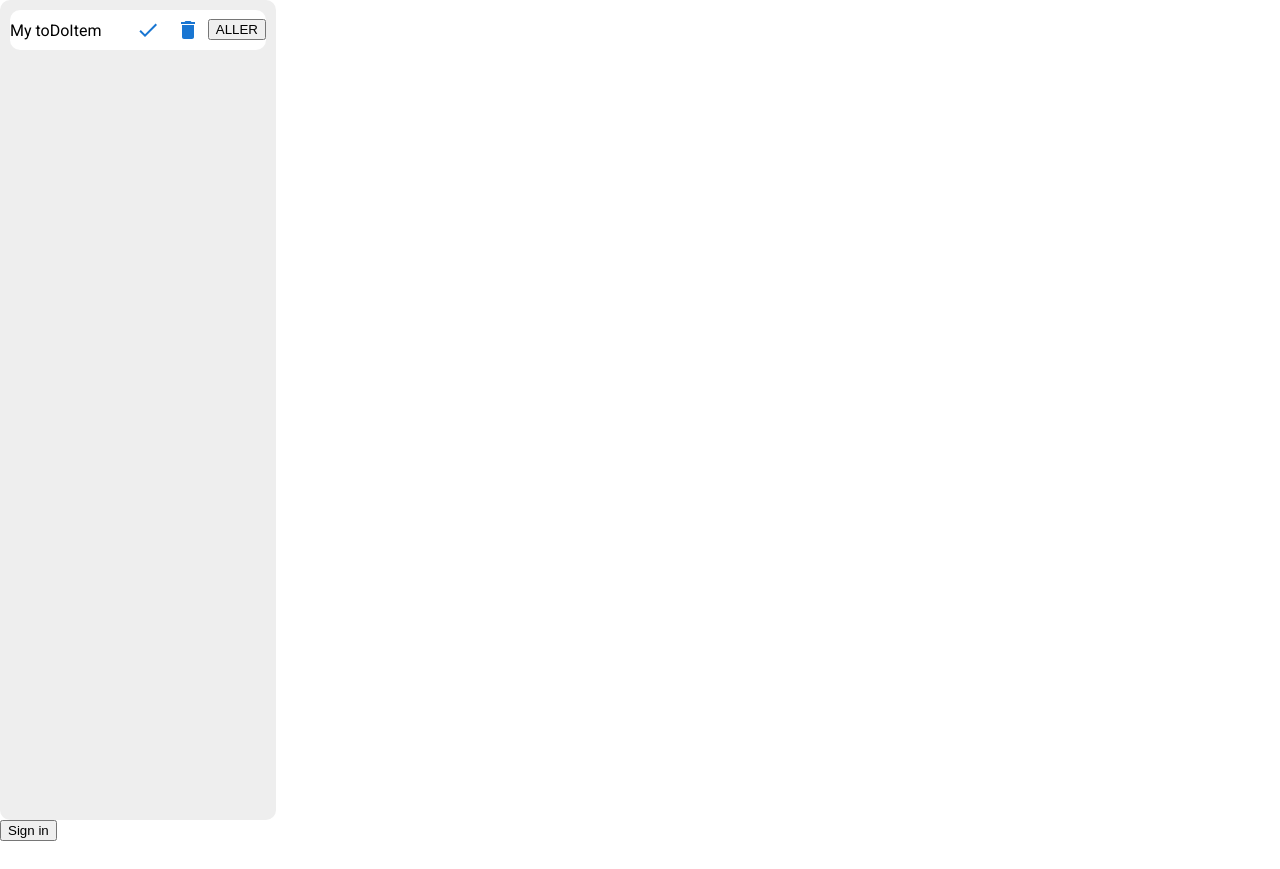
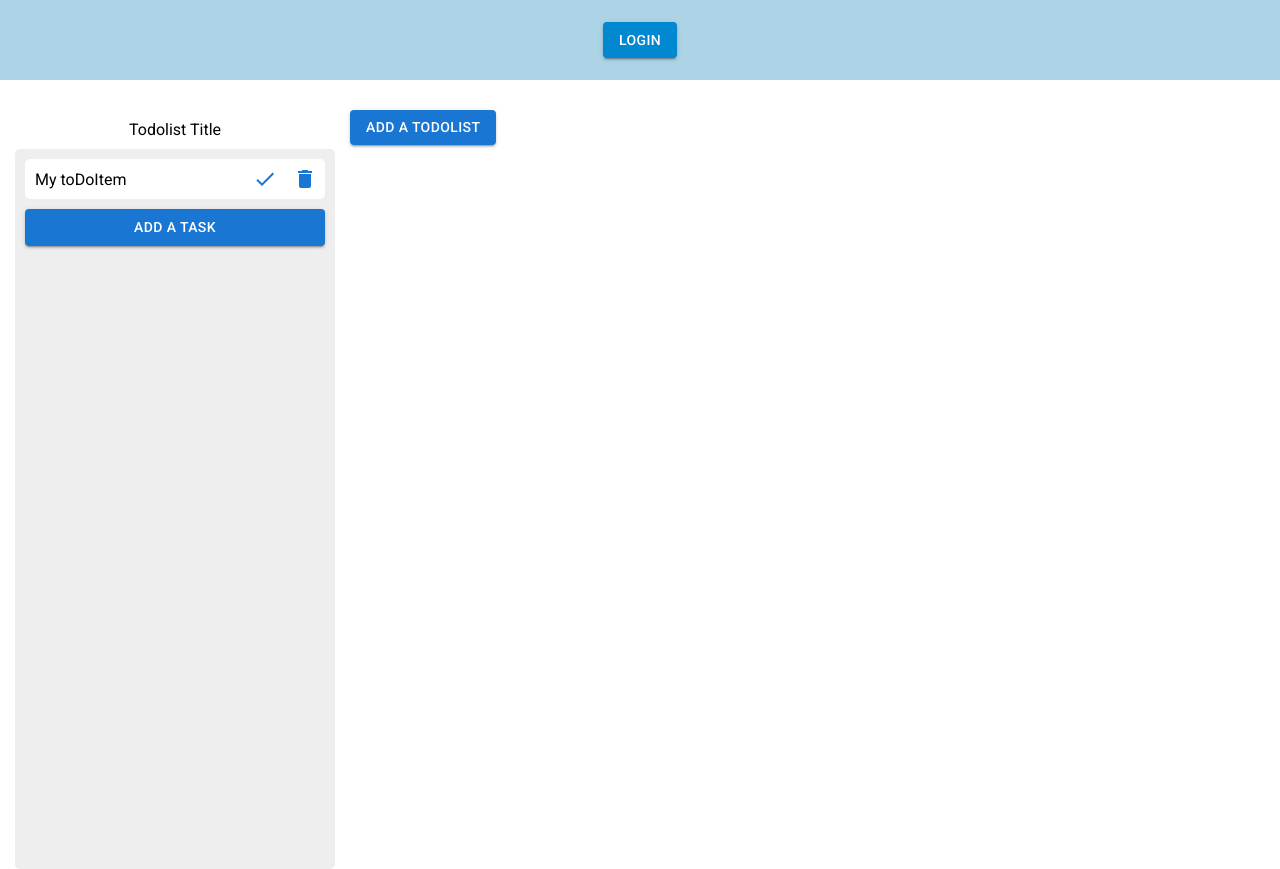
Before and after one commit to Wardy2K/activityManager, a React (Vite) app: page / in a window 1280 px wide. Before the commit the page ends 841 px from the top, so only its background shows below. Built offline with nearby package versions, Linux system fonts and the light colour scheme; the HTML template or start-up script is replaced by a standard one.

Commit message:
add: Modal add todolists

```diff
--- a/src/App.css
+++ b/src/App.css
@@ -2,3 +2,7 @@ body {
   margin: 0;
   font-family: 'Roboto';
 }
+
+.app_container {
+  display: flex;
+}
--- a/src/App.tsx
+++ b/src/App.tsx
@@ -1,16 +1,40 @@
-import './App.css'
-import ToDoList from './components/ToDoList'
-import { UserContext } from './services/UserContext';
+import { useState } from "react";
+import "./App.css";
+import Header from "./components/Header";
+import Modal from "./components/Modal";
+import ToDoList from "./components/ToDoList";
+import { UserContext } from "./services/UserContext";
+import Button from "@mui/material/Button";
 
 function App() {
+  const [open, setOpen] = useState(false);
+  const [theme, setTheme] = useState("");
+  const [newToDoListName, setNewToDoListName] = useState("");
 
   return (
     <UserContext>
-
-      <ToDoList />
-      <button onClick={() => {}}>Sign in</button>
+      <Header />
+      <div className="app_container">
+        <ToDoList />
+        <Button
+          variant="contained"
+          color="primary"
+          style={{ height: "35px" }}
+          onClick={() => setOpen(true)}
+        >
+          Add a todolist
+        </Button>
+        <Modal
+          open={open}
+          setOpen={setOpen}
+          theme={theme}
+          setTheme={setTheme}
+          newTodoListName={newToDoListName}
+          setNewTodoListName={setNewToDoListName}
+        />
+      </div>
     </UserContext>
-  )
+  );
 }
 
-export default App
+export default App;
--- /dev/null
+++ b/src/components/Header.css
@@ -0,0 +1,8 @@
+header {
+    background-color: #5ba9ce80;
+    height: 80px;
+    display: flex;
+    justify-content: center;
+    align-items: center;
+    margin-bottom: 30px;
+}
--- /dev/null
+++ b/src/components/Header.tsx
@@ -0,0 +1,17 @@
+import Button from '@mui/material/Button'
+import './Header.css'
+import { useContext } from 'react'
+import { UserAuthContext } from '../services/UserContext'
+
+export default function Header() {
+
+	const {signInWithGoogle} = useContext(UserAuthContext)
+
+  return (
+    <header>
+        <Button variant="contained" color="info" onClick={() => signInWithGoogle()}>
+          Login
+        </Button>
+    </header>
+  )
+}
--- /dev/null
+++ b/src/components/Modal.tsx
@@ -0,0 +1,97 @@
+import {
+  Button,
+  Dialog,
+  DialogActions,
+  DialogContent,
+  DialogContentText,
+  DialogTitle,
+  FormControl,
+  InputLabel,
+  MenuItem,
+  Select,
+  TextField,
+} from "@mui/material";
+import { db } from "../firebase";
+import { useContext } from "react";
+import { UserAuthContext } from "../services/UserContext";
+import { arrayUnion, collection, doc, setDoc } from "firebase/firestore";
+
+interface ModalProps {
+  open: boolean;
+  setOpen: React.Dispatch<React.SetStateAction<boolean>>;
+  theme: string;
+  setTheme: React.Dispatch<React.SetStateAction<string>>;
+  newTodoListName: string;
+  setNewTodoListName: React.Dispatch<React.SetStateAction<string>>;
+}
+
+export default function Modal(props: ModalProps) {
+  const { user } = useContext(UserAuthContext);
+
+  const handleCloseAddTodoListModal = () => {
+    props.setOpen(false);
+    props.setTheme("");
+  };
+
+  const addNewToDoList = async () => {
+    if (!user) {
+      console.log("Redirect to Authication page");
+      return;
+    }
+    const toDoListDocRef = doc(db, `users/${user.uid}/todolists`);
+    const userDocRef = doc(db, `users/${user.uid}`);
+    await setDoc(toDoListDocRef, {});
+    await setDoc(userDocRef, {
+      todolists: arrayUnion({
+        name: props.newTodoListName,
+        id: toDoListDocRef.id,
+      }),
+    });
+    props.setOpen(false);
+    props.setTheme("");
+  };
+
+  return (
+    <div>
+      <Dialog open={props.open} onClose={() => handleCloseAddTodoListModal()}>
+        <DialogTitle>Add a new list</DialogTitle>
+        <DialogContent>
+          <DialogContentText>
+            To create a new list, please enter a name for your todolist and a
+            theme here.
+          </DialogContentText>
+          <TextField
+            autoFocus
+            margin="dense"
+            id="name"
+            label="Name of the list"
+            type="text"
+            fullWidth
+            variant="standard"
+            onChange={(e) => props.setNewTodoListName(e.target.value)}
+          />
+          <FormControl fullWidth style={{ marginTop: "10px" }}>
+            <InputLabel id="demo-simple-select-label">Theme</InputLabel>
+            <Select
+              labelId="demo-simple-select-label"
+              id="demo-simple-select"
+              value={props.theme}
+              label="Age"
+              onChange={(event) => props.setTheme(event.target.value as string)}
+            >
+              <MenuItem value={"Work"}>Work</MenuItem>
+              <MenuItem value={"Hobbies"}>Hobbies</MenuItem>
+              <MenuItem value={"Cooking"}>Cooking</MenuItem>
+              <MenuItem value={"Sport"}>Sport</MenuItem>
+              <MenuItem value={"Other"}>Other</MenuItem>
+            </Select>
+          </FormControl>
+        </DialogContent>
+        <DialogActions>
+          <Button onClick={() => handleCloseAddTodoListModal()}>Cancel</Button>
+          <Button onClick={() => addNewToDoList()}>Add</Button>
+        </DialogActions>
+      </Dialog>
+    </div>
+  );
+}
--- a/src/components/ToDoList.tsx
+++ b/src/components/ToDoList.tsx
@@ -1,31 +1,18 @@
-import { IconButton } from '@mui/material'
-import DeleteIcon from '@mui/icons-material/Delete';
-import DoneIcon from '@mui/icons-material/Done';
+import ToDoListItem from './ToDoListItem'
 import './toDoList.css'
-import { useContext, useEffect } from 'react';
-import { UserAuthContext } from '../services/UserContext';
+import Button from '@mui/material/Button'
 
 export default function ToDoList() {
-  const {user, signInWithGoogle} = useContext(UserAuthContext)
 
-  useEffect(() => {
-    console.log(user)
-  }, [user])
-  return (
-    <div className='todolist'>
-        <div className='todolist_item'>
-            <p className='todolist_task'>My toDoItem</p>
-            <div className="buttons_container">
-                <IconButton aria-label="delete" color="primary">
-                    <DoneIcon />
-                </IconButton>
-                <IconButton aria-label="delete" color="primary">
-                    <DeleteIcon />
-                </IconButton>
-                <button onClick={() => signInWithGoogle()}>ALLER</button>
-            </div>
-
-        </div>
+    return (
+    <div className="todolist_container">
+      <p className='todolist_name'>Todolist Title</p>
+      <div className='todolist'>
+        <ToDoListItem />
+        <Button variant="contained" color="primary" fullWidth>
+          Add a task
+        </Button>
+      </div>
     </div>
   )
 }
--- /dev/null
+++ b/src/components/ToDoListItem.tsx
@@ -0,0 +1,20 @@
+import { IconButton } from '@mui/material'
+import DeleteIcon from '@mui/icons-material/Delete';
+import DoneIcon from '@mui/icons-material/Done';
+import './toDoListItem.css'
+
+export default function ToDoListItem() {
+  return (
+    <div className='todolist_item'>
+        <p className='todolist_task'>My toDoItem</p>
+        <div className="buttons_container">
+            <IconButton aria-label="delete" color="primary">
+                <DoneIcon />
+            </IconButton>
+            <IconButton aria-label="delete" color="primary">
+                <DeleteIcon />
+            </IconButton>
+        </div>
+    </div>
+  )
+}
--- a/src/components/toDoList.css
+++ b/src/components/toDoList.css
@@ -1,19 +1,20 @@
+.todolist_container {
+    display: flex;
+    flex-direction: column;
+    width: 20%;
+    min-width: 300px;
+    align-items: center;
+    margin: 0 25px;
+}
+
 .todolist {
     background-color: #eee;
-    width: 20%;
-    height: 800px;
+    min-height: 700px;
     padding: 10px;
-    border-radius: 10px;
+    border-radius: 5px;
+    width: 100%;
 }
 
-.todolist_item {
-    display: flex;
-    justify-content: space-between;
-    align-items: center;
-    background-color: #fff;
-    border-radius: 10px;
+.todolist_name {
+    margin: 10px 0;
 }
-
-.todolist_task {
-    margin: 0;
-}
--- /dev/null
+++ b/src/components/toDoListItem.css
@@ -0,0 +1,13 @@
+.todolist_item {
+    display: flex;
+    justify-content: space-between;
+    align-items: center;
+    background-color: #fff;
+    border-radius: 5px;
+    margin-bottom: 10px;
+}
+
+.todolist_task {
+    margin: 0;
+    padding-left: 10px;
+}
--- a/src/firebase.ts
+++ b/src/firebase.ts
@@ -2,8 +2,8 @@
 import { initializeApp } from "firebase/app";
 import { getAnalytics } from "firebase/analytics";
 // TODO: Add SDKs for Firebase products that you want to use
-import { getFirestore } from "firebase/firestore";
-import { getAuth } from "firebase/auth";
+import { Firestore, getFirestore, collection, setDoc, CollectionReference, DocumentData, doc } from "firebase/firestore";
+import { User, getAuth } from "firebase/auth";
 // https://firebase.google.com/docs/web/setup#available-libraries
 
 // Your web app's Firebase configuration
@@ -21,7 +21,19 @@ const firebaseConfig = {
 // Initialize Firebase
 const app = initializeApp(firebaseConfig);
 const analytics = getAnalytics(app);
-const db = getFirestore()
+const db : Firestore = getFirestore(app)
 const auth = getAuth()
 
+export const createUserDocument = async (user:User) => {
+  if (!user)
+    return;
+
+  const data = {
+    todolists: []
+  }
+
+  const usersDocRef = doc(db, `users/${user.uid}`)
+  await setDoc(usersDocRef, data)
+}
+
 export { db, auth }
--- a/src/services/UserContext.tsx
+++ b/src/services/UserContext.tsx
@@ -1,35 +1,42 @@
 import { GoogleAuthProvider, User, signInWithPopup } from "firebase/auth";
-import { createContext, useEffect, useState } from "react";
-import { auth } from "../firebase";
+import { createContext, useState } from "react";
+import { auth, createUserDocument } from "../firebase";
 
 const provider = new GoogleAuthProvider();
 
-type AuthContext = {user: User | null, setUser:React.Dispatch<React.SetStateAction<User | null>>, signInWithGoogle: () => void }
+type AuthContext = {
+  user: User | null;
+  setUser: React.Dispatch<React.SetStateAction<User | null>>;
+  signInWithGoogle: () => void;
+};
 
-export const UserAuthContext = createContext<AuthContext>({user: null, setUser: () => {}, signInWithGoogle: () => {}})
-
+export const UserAuthContext = createContext<AuthContext>({
+  user: null,
+  setUser: () => {},
+  signInWithGoogle: () => {},
+});
 
 export const UserContext = ({ children }: { children: React.ReactNode }) => {
-  const [user, setUser] = useState<User | null>(null)
+  const [user, setUser] = useState<User | null>(null);
 
-  const signInWithGoogle = () => {
-    console.log('YPPPP')
-    signInWithPopup(auth, provider)
-    .then((result) => {
+  const signInWithGoogle = async () => {
+    try {
+      const result = await signInWithPopup(auth, provider);
       const credential = GoogleAuthProvider.credentialFromResult(result);
       const token = credential?.accessToken;
       const user = result.user;
-      setUser(user)
-    }).catch((error) => {
+      await createUserDocument(user);
+      setUser(user);
+    } catch (error) {
       // Handle Errors here.
       //const errorCode = error.code;
-      const errorMessage = error.message;
-    });
-  }
+      console.log("An error has occured during authentication");
+    }
+  };
 
-  useEffect(() => {
-    console.log(user?.displayName)
-  }, [user])
-
-  return <UserAuthContext.Provider value={{user, setUser, signInWithGoogle}}>{ children }</UserAuthContext.Provider>
-}
+  return (
+    <UserAuthContext.Provider value={{ user, setUser, signInWithGoogle }}>
+      {children}
+    </UserAuthContext.Provider>
+  );
+};
```
